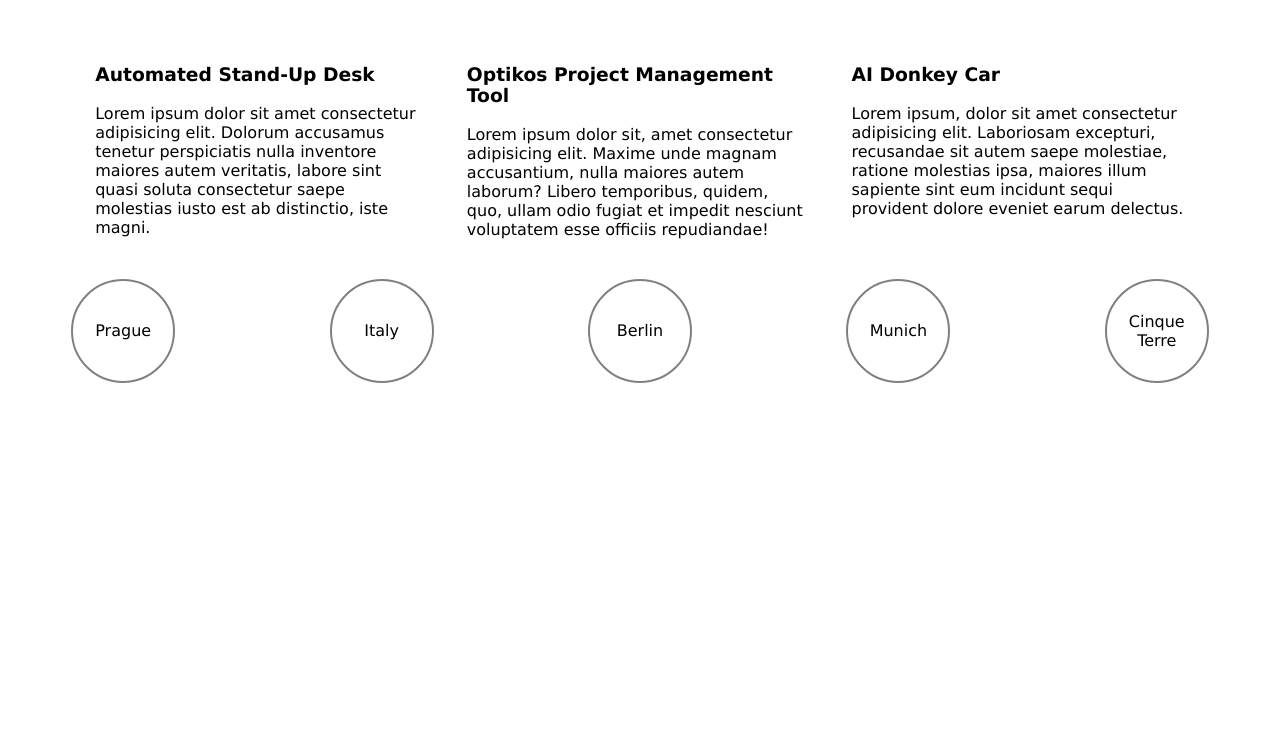
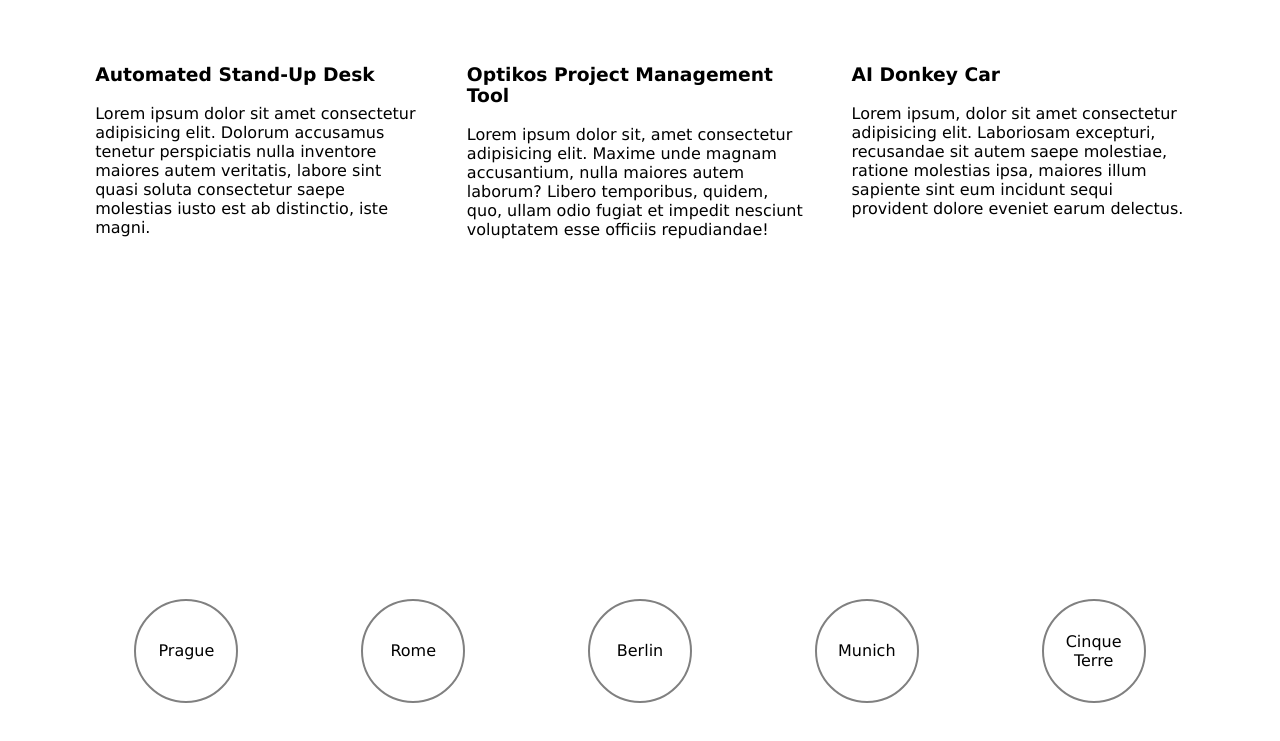
Before and after one commit to benito7suriano/benito7suriano, a website: page index.html in a window 1280 px wide. Shown: the part 1195-1936 px from the top of the page. Before the commit the page ends 1586 px from the top, so only its background shows below. Drawn offline with Linux system fonts and the light colour scheme.

Commit message:
Padding on travel and living.

```diff
--- a/index.html
+++ b/index.html
@@ -81,7 +81,7 @@
       <p>Prague</p>
     </div>
     <div class="spot">
-      <p>Italy</p>
+      <p>Rome</p>
     </div>
     <div class="spot">
       <p>Berlin</p>
--- a/style.css
+++ b/style.css
@@ -61,8 +61,9 @@ html {
 /* Travel and Living */
 #travel-and-living {
   display: flex;
-  width: 90%;
+  width: 80%;
   margin: 0 auto;
+  padding: 20rem 0;
   justify-content: space-between;
   font-family: 'Lucida Sans', 'Lucida Sans Regular', 'Lucida Grande', 'Lucida Sans Unicode', Geneva, Verdana, sans-serif;
 }
```
